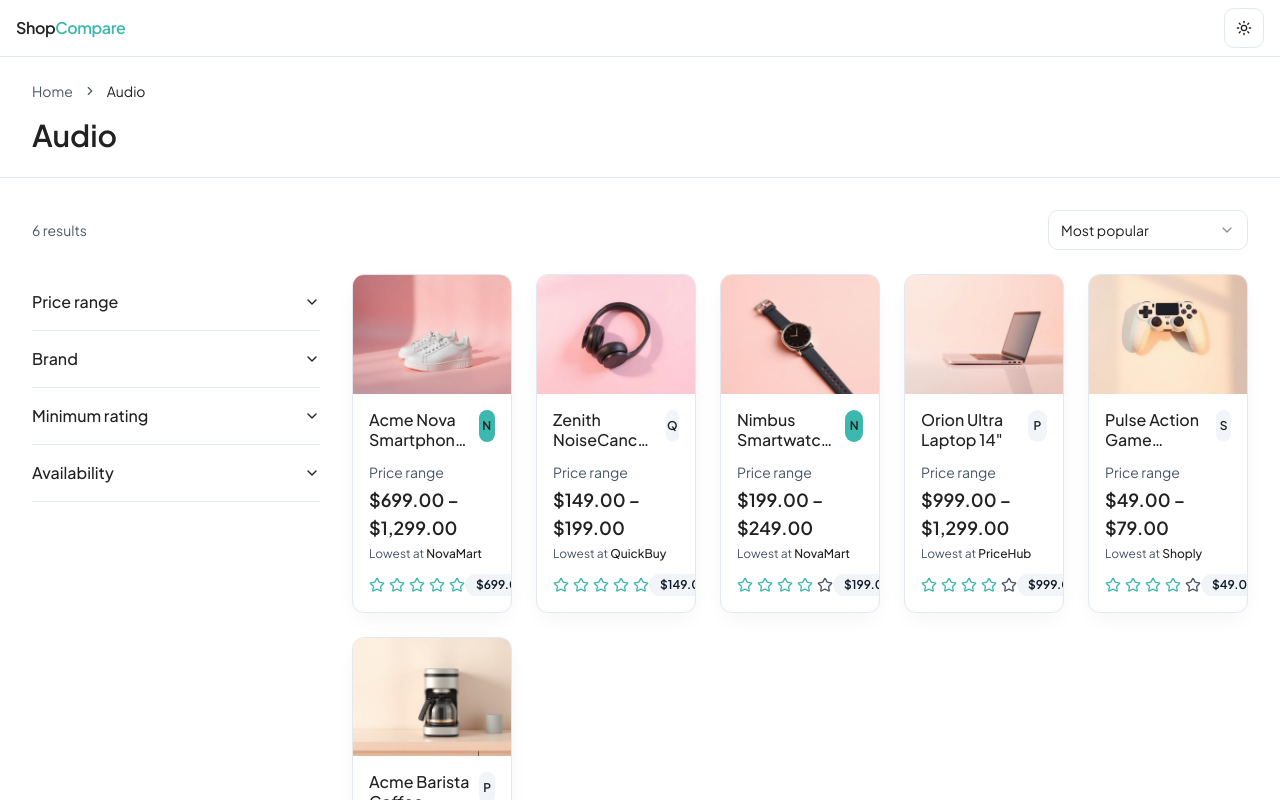
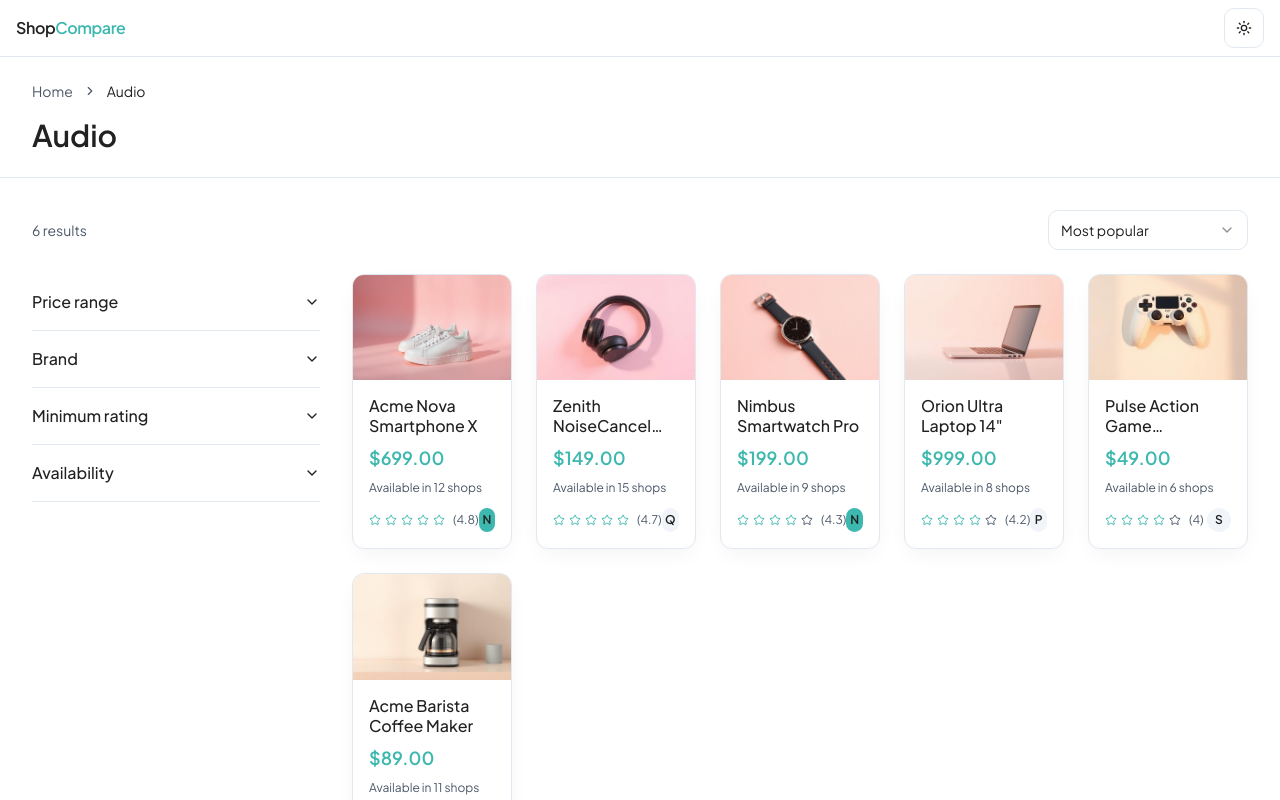
Before and after one commit to Aqeel-0/trend-quest-home, a React (Vite) app: page /category/audio in a window 1280 px wide. Shown: the top 800 px of the page. Built offline with nearby package versions, Linux system fonts and the light colour scheme.

Commit message:
Refactor category card layout
Update category card layout to include product name, lowest price, and shop count in the description. Adjust image size and ensure proportional layout between image and description sections.

```diff
--- a/src/pages/Category.tsx
+++ b/src/pages/Category.tsx
@@ -53,6 +53,7 @@ interface CategoryProduct {
   store: string;
   rating: number; // 1-5
   available: boolean;
+  shopsCount: number;
 }
 
 const storeColor: Record<string, string> = {
@@ -68,12 +69,12 @@ const ALL_BRANDS = ["Acme", "Orion", "Zenith", "Pulse", "Nimbus"] as const;
 
 // Mock data for demo
 const MOCK_PRODUCTS: CategoryProduct[] = [
-  { id: "1", title: "Acme Nova Smartphone X", image: imgSneakers, brand: "Acme", priceMin: 699, priceMax: 1299, lowestPrice: 699, store: "NovaMart", rating: 4.8, available: true },
-  { id: "2", title: "Orion Ultra Laptop 14\"", image: imgLaptop, brand: "Orion", priceMin: 999, priceMax: 1299, lowestPrice: 999, store: "PriceHub", rating: 4.2, available: true },
-  { id: "3", title: "Zenith NoiseCancel Headphones", image: imgHeadphones, brand: "Zenith", priceMin: 149, priceMax: 199, lowestPrice: 149, store: "QuickBuy", rating: 4.7, available: true },
-  { id: "4", title: "Pulse Action Game Controller", image: imgController, brand: "Pulse", priceMin: 49, priceMax: 79, lowestPrice: 49, store: "Shoply", rating: 4.0, available: false },
-  { id: "5", title: "Nimbus Smartwatch Pro", image: imgWatch, brand: "Nimbus", priceMin: 199, priceMax: 249, lowestPrice: 199, store: "NovaMart", rating: 4.3, available: true },
-  { id: "6", title: "Acme Barista Coffee Maker", image: imgCoffee, brand: "Acme", priceMin: 89, priceMax: 129, lowestPrice: 89, store: "PriceHub", rating: 3.9, available: true },
+  { id: "1", title: "Acme Nova Smartphone X", image: imgSneakers, brand: "Acme", priceMin: 699, priceMax: 1299, lowestPrice: 699, store: "NovaMart", rating: 4.8, available: true, shopsCount: 12 },
+  { id: "2", title: "Orion Ultra Laptop 14\"", image: imgLaptop, brand: "Orion", priceMin: 999, priceMax: 1299, lowestPrice: 999, store: "PriceHub", rating: 4.2, available: true, shopsCount: 8 },
+  { id: "3", title: "Zenith NoiseCancel Headphones", image: imgHeadphones, brand: "Zenith", priceMin: 149, priceMax: 199, lowestPrice: 149, store: "QuickBuy", rating: 4.7, available: true, shopsCount: 15 },
+  { id: "4", title: "Pulse Action Game Controller", image: imgController, brand: "Pulse", priceMin: 49, priceMax: 79, lowestPrice: 49, store: "Shoply", rating: 4.0, available: false, shopsCount: 6 },
+  { id: "5", title: "Nimbus Smartwatch Pro", image: imgWatch, brand: "Nimbus", priceMin: 199, priceMax: 249, lowestPrice: 199, store: "NovaMart", rating: 4.3, available: true, shopsCount: 9 },
+  { id: "6", title: "Acme Barista Coffee Maker", image: imgCoffee, brand: "Acme", priceMin: 89, priceMax: 129, lowestPrice: 89, store: "PriceHub", rating: 3.9, available: true, shopsCount: 11 },
 ];
 
 // Helpers
@@ -83,29 +84,28 @@ const toTitle = (s: string) => s.replace(/-/g, " ").replace(/\b\w/g, (c) => c.to
 const CategoryProductCard: React.FC<{ product: CategoryProduct; onQuickView: (p: CategoryProduct) => void; }> = ({ product, onQuickView }) => {
   return (
     <Link to={`/product/${product.id}`} className="block">
-      <Card className="group relative overflow-hidden shadow-subtle transition-shadow hover:shadow-elevated h-full">
-        <div className="aspect-[4/3] bg-muted/40 overflow-hidden">
+      <Card className="group relative overflow-hidden shadow-subtle transition-shadow hover:shadow-elevated h-full flex flex-col">
+        <div className="aspect-[3/2] bg-muted/40 overflow-hidden">
           <img src={product.image} alt={`${product.title} product image`} className="h-full w-full object-cover" loading="lazy" />
         </div>
-        <CardContent className="p-4">
-          <div className="flex items-start justify-between gap-2">
-            <h3 className="font-medium leading-tight line-clamp-2">{product.title}</h3>
-            <span className={cn("inline-flex h-8 w-8 items-center justify-center rounded-full text-xs font-semibold", storeColor[product.store] ?? "bg-muted")} aria-label={`Store ${product.store}`}>
-              {initials(product.store)}
-            </span>
-          </div>
-          <div className="mt-3 space-y-1">
-            <div className="text-sm text-muted-foreground">Price range</div>
-            <div className="text-lg font-semibold">{currency(product.priceMin)} – {currency(product.priceMax)}</div>
-            <div className="text-xs text-muted-foreground">Lowest at <span className="font-medium text-foreground">{product.store}</span></div>
+        <CardContent className="p-4 flex-1 flex flex-col">
+          <div className="flex-1">
+            <h3 className="font-medium leading-tight line-clamp-2 mb-2">{product.title}</h3>
+            <div className="space-y-2">
+              <div className="text-lg font-semibold text-primary">{currency(product.lowestPrice)}</div>
+              <div className="text-xs text-muted-foreground">Available in {product.shopsCount} shops</div>
+            </div>
           </div>
           <div className="mt-3 flex items-center justify-between">
             <div className="flex items-center gap-1 text-sm" aria-label={`Rating ${product.rating} out of 5`}>
               {Array.from({ length: 5 }).map((_, i) => (
-                <Star key={i} className={cn("h-4 w-4", i + 1 <= Math.round(product.rating) ? "text-primary" : "text-muted-foreground")} />
+                <Star key={i} className={cn("h-3 w-3", i + 1 <= Math.round(product.rating) ? "text-primary" : "text-muted-foreground")} />
               ))}
+              <span className="text-xs text-muted-foreground ml-1">({product.rating})</span>
             </div>
-            <Badge variant="secondary">{currency(product.lowestPrice)}</Badge>
+            <span className={cn("inline-flex h-6 w-6 items-center justify-center rounded-full text-xs font-semibold", storeColor[product.store] ?? "bg-muted")} aria-label={`Store ${product.store}`}>
+              {initials(product.store)}
+            </span>
           </div>
         </CardContent>
         <div className="absolute inset-x-0 bottom-3 flex justify-center opacity-0 transition-opacity group-hover:opacity-100">
```
